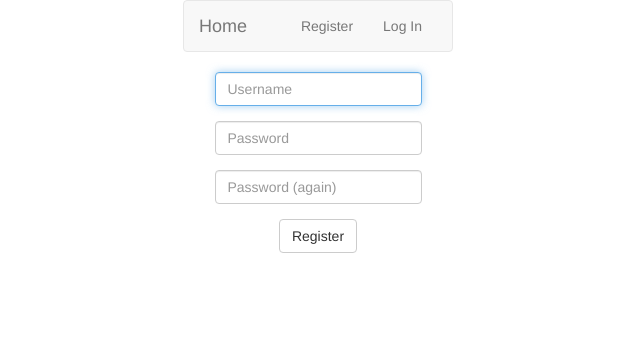
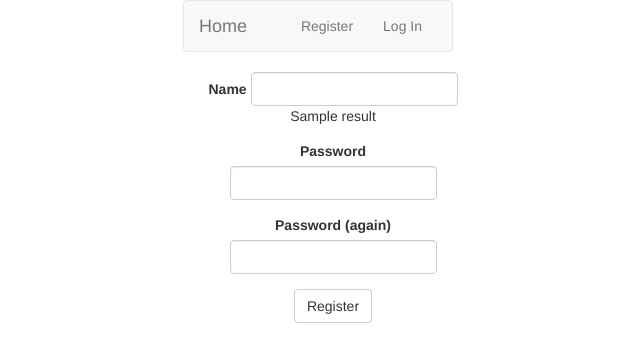
Before and after one commit to taliafawzy/16, a Flask app: template templates/register.html in a window 1280 px wide. Shown: the top 362 px of the page, without its empty margins (322-962 px from the left). Run offline with Flask 2, Linux system fonts and the light colour scheme; the template is opened without the code that fills it: most values are stand-ins (such as "Sample title", 1, 10 or a date in 2020); some libraries are stand-ins or nearby versions.

Commit message:
new register page

```diff
--- a/application.py
+++ b/application.py
@@ -1,5 +1,5 @@
 from cs50 import SQL
-from flask import Flask, flash, redirect, render_template, request, session, url_for
+from flask import Flask, flash, redirect, render_template, request, session, url_for, jsonify
 from flask_session import Session
 from passlib.apps import custom_app_context as pwd_context
 from tempfile import mkdtemp
@@ -63,6 +63,31 @@ def login():
     else:
         return render_template("login.html")
 
+#@app.route("/testregister")
+#def testregister():
+
+    # redirect user to login form
+ #   return render_template("testregister.html")
+
+@app.route("/checkname", methods = ["GET"])
+def checkname():
+
+    username = request.args.get('name')
+    print(username)
+
+    # query database for username
+    userdata = db.execute("SELECT * FROM userdata WHERE username = :username", username=username)
+
+    # ensure username exists and password is correct
+    if len(userdata) == 1:
+        result = "username already exists"
+        return jsonify(result = result)
+    else:
+        result = "username does not exist yet"
+        return jsonify(result=result)
+
+
+
 @app.route("/logout")
 def logout():
 
@@ -82,7 +107,7 @@ def register():
     if request.method == "POST":
 
         # ensure username/pasword/confirmation was submitted
-        if not request.form.get("username"):
+        if not request.form.get("name"):
             return apology("must provide username")
         elif not (request.form.get("password") or request.form.get("confirmation")):
             return apology("must provide password")
@@ -92,7 +117,7 @@ def register():
             return apology("password does not match")
 
         # query database for username
-        userdata = db.execute("SELECT * FROM userdata WHERE username = :username", username=request.form.get("username"))
+        userdata = db.execute("SELECT * FROM userdata WHERE username = :username", username=request.form.get("name"))
 
         # ensure username exists and password is correct
         if len(userdata) == 1:
@@ -103,10 +128,10 @@ def register():
         hash = myctx.hash(request.form.get("password"))
 
         # insert user/password into userdata
-        userdata = db.execute("INSERT INTO userdata (username, hash) VALUES (:username, :hash)",username=request.form.get("username"), hash=hash)
+        userdata = db.execute("INSERT INTO userdata (username, hash) VALUES (:username, :hash)",username=request.form.get("name"), hash=hash)
 
         # query database for username
-        userdata = db.execute("SELECT * FROM userdata WHERE username = :username", username=request.form.get("username"))
+        userdata = db.execute("SELECT * FROM userdata WHERE username = :username", username=request.form.get("name"))
 
         # remember wich user has logged in
         session["userid"] = userdata[0]["id"]
--- /dev/null
+++ b/static/register.js
@@ -0,0 +1,14 @@
+$(document).ready(function() {
+
+
+
+$('input#name').on('focusout', function () {
+    $.getJSON('/checkname', {
+      name: $('#name').val(),
+    }, function(data) {
+      $("#result").text(data.result);
+    });
+  return false;
+  });
+
+});
--- a/templates/16layout.html
+++ b/templates/16layout.html
@@ -15,6 +15,14 @@
 
         <script src="https://code.jquery.com/jquery-3.1.1.min.js"></script>
         <script src="https://maxcdn.bootstrapcdn.com/bootstrap/3.3.7/js/bootstrap.min.js"></script>
+
+        <link href="https://maxcdn.bootstrapcdn.com/bootstrap/3.3.7/css/bootstrap.min.css" rel="stylesheet"/>
+        <script src="https://code.jquery.com/jquery-latest.min.js"></script>
+        <script src="https://maxcdn.bootstrapcdn.com/bootstrap/3.3.7/js/bootstrap.min.js"></script>
+
+        <!-- http://1000hz.github.io/bootstrap-validator/ -->
+        <script src="https://cdnjs.cloudflare.com/ajax/libs/1000hz-bootstrap-validator/0.11.5/validator.min.js"></script>
+        <script type="text/javascript" src="{{ url_for('static', filename='register.js') }}"></script>
 
         <title>HOME: {% block title %}{% endblock %}</title>
 
--- a/templates/register.html
+++ b/templates/register.html
@@ -7,18 +7,32 @@
 {% block main %}
 <form action="{{ url_for('register') }}" method="post">
     <fieldset>
+
+        <div class="container">
+                <form action="{{ url_for('checkname') }}" data-toggle="validator" id="registration" method="get">
                     <div class="form-group">
-                <input autocomplete="off" autofocus class="form-control" name="username" placeholder="Username" type="text"/>
+                        <label for="name" class="control-label">Name</label>
+                        <input class="form-control" name = "name" id="name" required type="text"/>
+                        <span id=result>{{result}}</span>
+                        <div class="help-block with-errors"></div>
                     </div>
                     <div class="form-group">
-                <input class="form-control" name="password" placeholder="Password" type="password"/>
+                        <label for="password" class="control-label">Password</label>
+                        <input class="form-control" name= "password" id="password" required type="password"/>
+                        <div class="help-block with-errors"></div>
                     </div>
                     <div class="form-group">
-                <input class="form-control" name="confirmation" placeholder="Password (again)" type="password"/>
+                        <label for="confirmation" class="control-label">Password (again)</label>
+                        <input class="form-control" name = "confirmation" data-match="#password" data-match-error="passwords don't match" id="confirmation" required type="password"/>
+                        <div class="help-block with-errors"></div>
                     </div>
+
                     <div class="form-group">
                         <button class="btn btn-default" type="submit">Register</button>
                     </div>
+                </form>
+        </div>
     </fieldset>
 </form>
+
 {% endblock %}
```
Also changed, not shown: helpers.py (+0 -18 lines), 16.db. Lines whose indentation alone changed are shown as unchanged.
